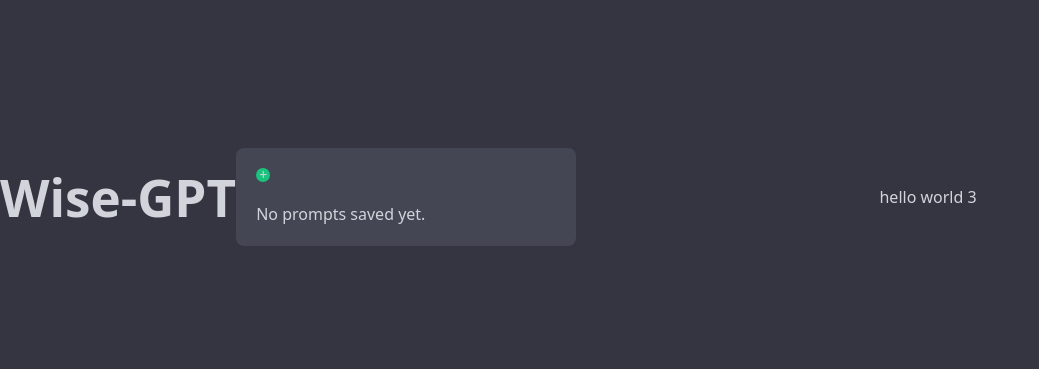
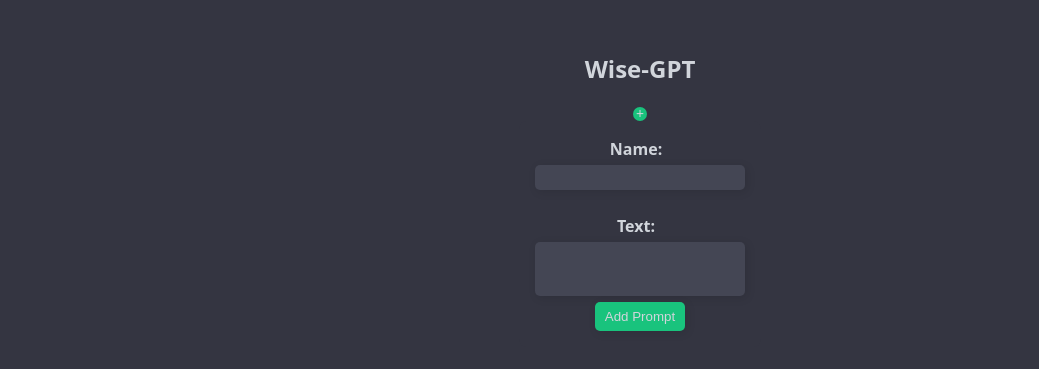
Before and after one commit to Julian-Tipler/chat-gpt-extension, a React (Vite) app: page / in a window 1280 px wide. Shown: the part 203-572 px from the top of the page, without its empty margins (0-1039 px from the left). Built offline with nearby package versions, Linux system fonts and the light colour scheme.

Commit message:
basic react form no functionality

```diff
--- a/index.html
+++ b/index.html
@@ -7,29 +7,8 @@
     />
   </head>
   <body>
-    <h1>Wise-GPT</h1>
-    <div class="main-container">
-      <button id="show-form-button">+</button>
-      <form id="prompt-form" class="prompt-form">
-        <div id="prompt-form-name-container">
-          <label for="prompt-form-name">Name:</label>
-          <input type="text" id="prompt-form-name" maxlength="30" required />
-        </div>
-        <br />
-        <label for="prompt-form-text">Text:</label>
-        <textarea id="prompt-form-text" required></textarea>
-        <br />
-        <input
-          class="clickable-button"
-          id="prompt-form-submit-button"
-          type="submit"
-          value="Add Prompt"
-        />
-      </form>
-      <div id="prompts-list"></div>
-    </div>
     <!-- This will eventually be removed -->
-    <script type="module" src="./src/scripts/popup.js"></script>
+    <!-- <script type="module" src="./src/scripts/popup.js"></script> -->
     <!-- React code: -->
     <div id="root"></div>
     <script type="module" src="/src/main.tsx"></script>
--- a/popup.css
+++ b/popup.css
@@ -57,14 +57,9 @@ button#show-form-button {
 }
 
 .prompt-form {
-  display: none;
   border-radius: 0.5em;
   background-color: #343541;
   padding: 1em;
-}
-
-.prompt-form-displayed {
-  display: block;
 }
 
 label {
--- a/src/App.tsx
+++ b/src/App.tsx
@@ -1,10 +1,13 @@
 import "./App.css";
+import { FormContainer } from "./components/Form";
+import { Title } from "./components/Title";
 
 function App() {
   return (
-    <>
-      <div>hello world 3</div>
-    </>
+    <div>
+      <Title />
+      <FormContainer />
+    </div>
   );
 }
 
--- /dev/null
+++ b/src/components/Form.tsx
@@ -0,0 +1,34 @@
+import { useState } from "react";
+
+export const FormContainer = () => {
+  const [showForm, setShowForm] = useState(true);
+  return (
+    <>
+      <button id="show-form-button" onClick={() => setShowForm(!showForm)}>
+        +
+      </button>
+      {showForm && <Form />}
+    </>
+  );
+};
+
+const Form = () => {
+  return (
+    <form id="prompt-form" className="prompt-form">
+      <div id="prompt-form-name-container">
+        <label htmlFor="prompt-form-name">Name:</label>
+        <input type="text" id="prompt-form-name" maxLength={30} required />
+      </div>
+      <br />
+      <label htmlFor="prompt-form-text">Text:</label>
+      <textarea id="prompt-form-text" required></textarea>
+      <br />
+      <input
+        className="clickable-button"
+        id="prompt-form-submit-button"
+        type="submit"
+        value="Add Prompt"
+      />
+    </form>
+  );
+};
--- /dev/null
+++ b/src/components/Title.tsx
@@ -0,0 +1,5 @@
+import React from "react";
+
+export const Title = () => {
+  return <h2>Wise-GPT</h2>;
+};
```
